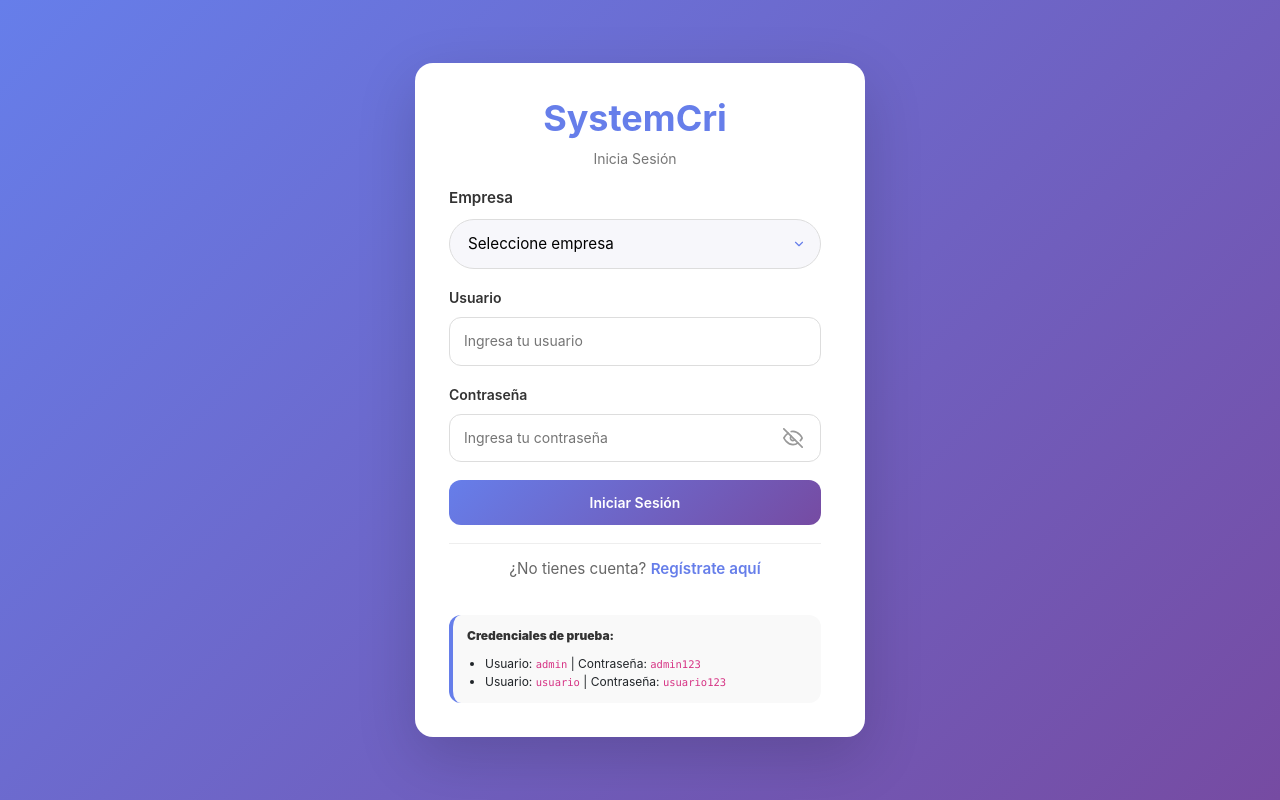
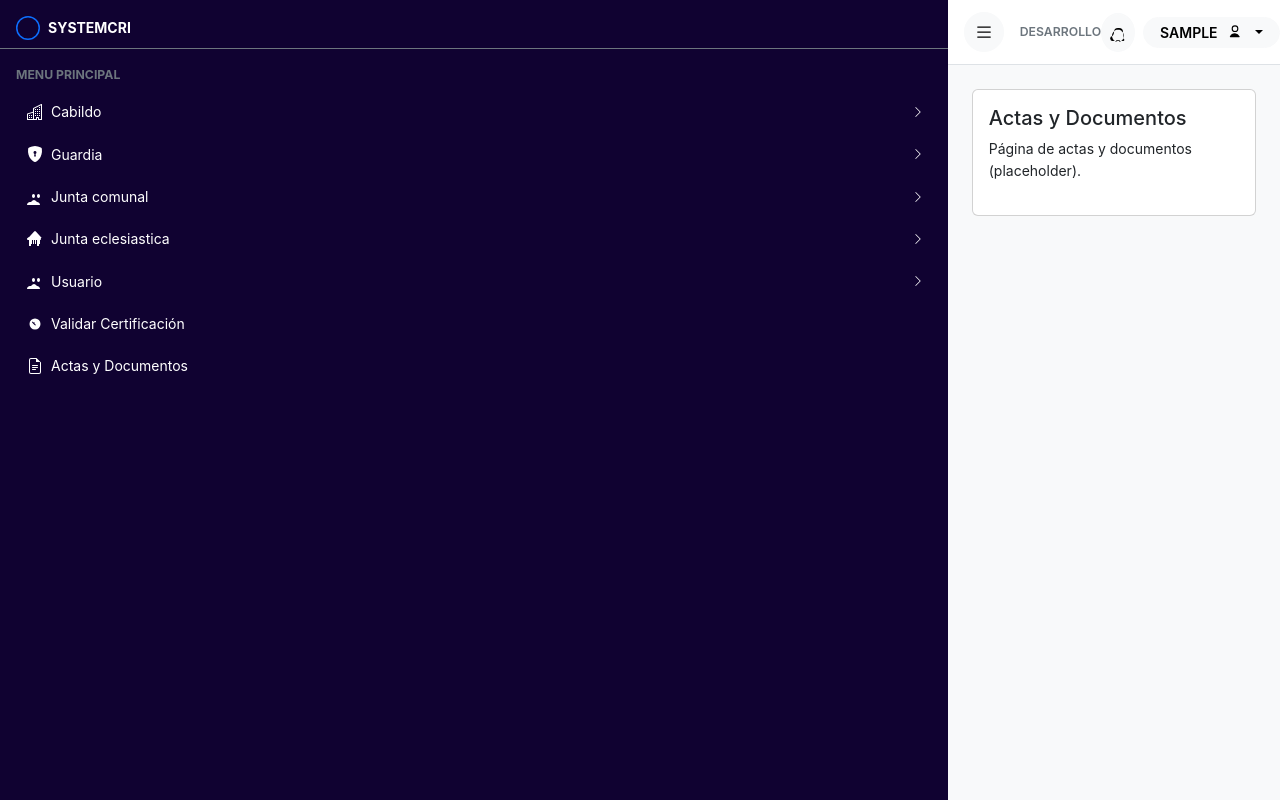
Before and after one commit to dariossq/AngularSystemCri, an Angular app: page /actas-documentos in a window 1280 px wide. Before the commit this address led to /login. Built offline with nearby package versions, Linux system fonts and the light colour scheme; sample sign-in values are in the browser's storage.

Commit message:
Se agregan las nuevas opciones del menu y con esto se termina la funcionalidad del menu

```diff
--- a/src/app/app.routes.ts
+++ b/src/app/app.routes.ts
@@ -80,6 +80,23 @@ export const routes: Routes = [
         path: 'junta-eclesiastica/certificados',
         loadComponent: () => import('./modules/junta-eclesiastica/certificados/certificados.component').then(m => m.JuntaEclesiasticaCertificadosComponent)
       }
+      ,
+      {
+        path: 'usuario/registro',
+        loadComponent: () => import('./modules/usuario/registro-usuario.component').then(m => m.RegistroUsuarioComponent)
+      },
+      {
+        path: 'usuario/cambiar-contrasena',
+        loadComponent: () => import('./modules/usuario/cambiar-contrasena.component').then(m => m.CambiarContrasenaComponent)
+      },
+      {
+        path: 'validar-certificacion',
+        loadComponent: () => import('./modules/validar/validar-certificacion.component').then(m => m.ValidarCertificacionComponent)
+      },
+      {
+        path: 'actas-documentos',
+        loadComponent: () => import('./modules/documentos/actas-documentos.component').then(m => m.ActasDocumentosComponent)
+      }
     ]
   },
   {
--- /dev/null
+++ b/src/app/modules/documentos/actas-documentos.component.ts
@@ -0,0 +1,18 @@
+import { Component } from '@angular/core';
+import { CommonModule } from '@angular/common';
+
+@Component({
+  selector: 'app-actas-documentos',
+  standalone: true,
+  imports: [CommonModule],
+  template: `
+    <div class="card">
+      <div class="card-body">
+        <h4>Actas y Documentos</h4>
+        <p>Página de actas y documentos (placeholder).</p>
+      </div>
+    </div>
+  `,
+  styles: [`.card{background:#fff}`]
+})
+export class ActasDocumentosComponent {}
--- /dev/null
+++ b/src/app/modules/usuario/cambiar-contrasena.component.ts
@@ -0,0 +1,18 @@
+import { Component } from '@angular/core';
+import { CommonModule } from '@angular/common';
+
+@Component({
+  selector: 'app-cambiar-contrasena',
+  standalone: true,
+  imports: [CommonModule],
+  template: `
+    <div class="card">
+      <div class="card-body">
+        <h4>Cambiar contraseña</h4>
+        <p>Página para cambiar contraseña (placeholder).</p>
+      </div>
+    </div>
+  `,
+  styles: [`.card{background:#fff}`]
+})
+export class CambiarContrasenaComponent {}
--- /dev/null
+++ b/src/app/modules/usuario/registro-usuario.component.ts
@@ -0,0 +1,18 @@
+import { Component } from '@angular/core';
+import { CommonModule } from '@angular/common';
+
+@Component({
+  selector: 'app-registro-usuario',
+  standalone: true,
+  imports: [CommonModule],
+  template: `
+    <div class="card">
+      <div class="card-body">
+        <h4>Registro usuario</h4>
+        <p>Página de registro de usuario (placeholder).</p>
+      </div>
+    </div>
+  `,
+  styles: [`.card{background:#fff}`]
+})
+export class RegistroUsuarioComponent {}
--- /dev/null
+++ b/src/app/modules/validar/validar-certificacion.component.ts
@@ -0,0 +1,18 @@
+import { Component } from '@angular/core';
+import { CommonModule } from '@angular/common';
+
+@Component({
+  selector: 'app-validar-certificacion',
+  standalone: true,
+  imports: [CommonModule],
+  template: `
+    <div class="card">
+      <div class="card-body">
+        <h4>Validar Certificación</h4>
+        <p>Página para validar certificaciones (placeholder).</p>
+      </div>
+    </div>
+  `,
+  styles: [`.card{background:#fff}`]
+})
+export class ValidarCertificacionComponent {}
--- a/src/app/shell/shell.html
+++ b/src/app/shell/shell.html
@@ -104,6 +104,7 @@
               </ul>
             </div>
           </li>
+
 
           <li class="nav-item sidebar-submenu-item">
             <button type="button" class="btn nav-link text-white d-flex align-items-center justify-content-between px-2 rounded w-100 text-start" [class.bg-secondary]="guardiaOpen()" (click)="toggleGuardia()" style="transition: all 0.3s ease;">
@@ -218,6 +219,57 @@
               </ul>
             </div>
           </li>
+
+
+          <li class="nav-item sidebar-submenu-item">
+            <button type="button" class="btn nav-link text-white d-flex align-items-center justify-content-between px-2 rounded w-100 text-start" [class.bg-secondary]="usuarioOpen()" (click)="toggleUsuario()" style="transition: all 0.3s ease;">
+              <span class="d-flex align-items-center gap-2">
+                <svg xmlns="http://www.w3.org/2000/svg" width="16" height="16" fill="currentColor" class="bi bi-people-fill" viewBox="0 0 16 16">
+                  <path d="M13 7c0 1.105-.672 2-1.5 2S10 8.105 10 7s.672-2 1.5-2S13 5.895 13 7Zm-5 0c0 1.105-.672 2-1.5 2S5 8.105 5 7s.672-2 1.5-2S8 5.895 8 7Zm3.1 6c-.616 0-1.206-.195-1.69-.533C8.76 11.95 8.084 11 7 11s-1.76.95-2.41 1.467A3.18 3.18 0 0 1 3 13c-1.657 0-3 1.343-3 3h13c0-1.657-1.343-3-3-3Z"/>
+                </svg>
+                <span>Usuario</span>
+              </span>
+              <svg xmlns="http://www.w3.org/2000/svg" width="12" height="12" fill="currentColor" viewBox="0 0 16 16" [class.rotate-90]="usuarioOpen()">
+                <path fill-rule="evenodd" d="M4.646 1.646a.5.5 0 0 1 .708 0l6 6a.5.5 0 0 1 0 .708l-6 6a.5.5 0 1 1-.708-.708L10.293 8 4.646 2.354a.5.5 0 0 1 0-.708z"/>
+              </svg>
+            </button>
+            <div *ngIf="usuarioOpen() || (!menuOpen() && !isMobile())" class="sidebar-submenu ps-4 mt-2">
+              <ul class="list-unstyled mb-2">
+                <li>
+                  <a class="nav-link text-white-50 small d-flex align-items-center gap-2 px-2 py-1 rounded" routerLink="/usuario/registro">
+                    <span class="submenu-bullet"></span>
+                    <span>Registro usuario</span>
+                  </a>
+                </li>
+                <li>
+                  <a class="nav-link text-white-50 small d-flex align-items-center gap-2 px-2 py-1 rounded" routerLink="/usuario/cambiar-contrasena">
+                    <span class="submenu-bullet"></span>
+                    <span>Cambiar contraseña</span>
+                  </a>
+                </li>
+              </ul>
+            </div>
+          </li>
+
+          <li class="nav-item">
+            <a class="nav-link text-white d-flex align-items-center gap-2 px-2 py-2 rounded" routerLink="/validar-certificacion">
+              <svg xmlns="http://www.w3.org/2000/svg" width="16" height="16" fill="currentColor" class="bi bi-check2-circle" viewBox="0 0 16 16">
+                <path d="M2.5 8a5.5 5.5 0 1 1 11 0 5.5 5.5 0 0 1-11 0zm5.354-1.646a.5.5 0 0 0-.708 0L6.5 6.5 5.854 5.854a.5.5 0 1 0-.708.708L6.5 7.915l1.354 1.353a.5.5 0 0 0 .708-.707L7.207 7.06z"/>
+              </svg>
+              <span>Validar Certificación</span>
+            </a>
+          </li>
+
+          <li class="nav-item">
+            <a class="nav-link text-white d-flex align-items-center gap-2 px-2 py-2 rounded" routerLink="/actas-documentos">
+              <svg xmlns="http://www.w3.org/2000/svg" width="16" height="16" fill="currentColor" class="bi bi-file-earmark-text" viewBox="0 0 16 16">
+                <path d="M5.5 7a.5.5 0 0 0 0 1h5a.5.5 0 0 0 0-1h-5zM5.5 9a.5.5 0 0 0 0 1h5a.5.5 0 0 0 0-1h-5zM5.5 11a.5.5 0 0 0 0 1h3a.5.5 0 0 0 0-1h-3z"/>
+                <path d="M14 4.5V14a2 2 0 0 1-2 2H4a2 2 0 0 1-2-2V2a2 2 0 0 1 2-2h5.5L14 4.5zm-3-.5H9V1H4a1 1 0 0 0-1 1v12a1 1 0 0 0 1 1h8a1 1 0 0 0 1-1V4h-2z"/>
+              </svg>
+              <span>Actas y Documentos</span>
+            </a>
+          </li>
+
         </ul>
       </div>
     </div>
--- a/src/app/shell/shell.ts
+++ b/src/app/shell/shell.ts
@@ -18,6 +18,7 @@ export class ShellComponent {
   protected readonly guardiaOpen = signal(false);
   protected readonly juntaComunalOpen = signal(false);
   protected readonly juntaEclesiasticaOpen = signal(false);
+  protected readonly usuarioOpen = signal(false);
 
   private authService = inject(AuthService);
 
@@ -44,6 +45,22 @@ export class ShellComponent {
       const nextValue = !value;
 
       if (!nextValue) {
+        this.cabildoOpen.set(false);
+        this.guardiaOpen.set(false);
+        this.juntaComunalOpen.set(false);
+        this.juntaEclesiasticaOpen.set(false);
+        this.usuarioOpen.set(false);
+      }
+
+      return nextValue;
+    });
+  }
+
+  public toggleUsuario() {
+    this.usuarioOpen.update(value => {
+      const nextValue = !value;
+
+      if (nextValue) {
         this.cabildoOpen.set(false);
         this.guardiaOpen.set(false);
         this.juntaComunalOpen.set(false);
```
